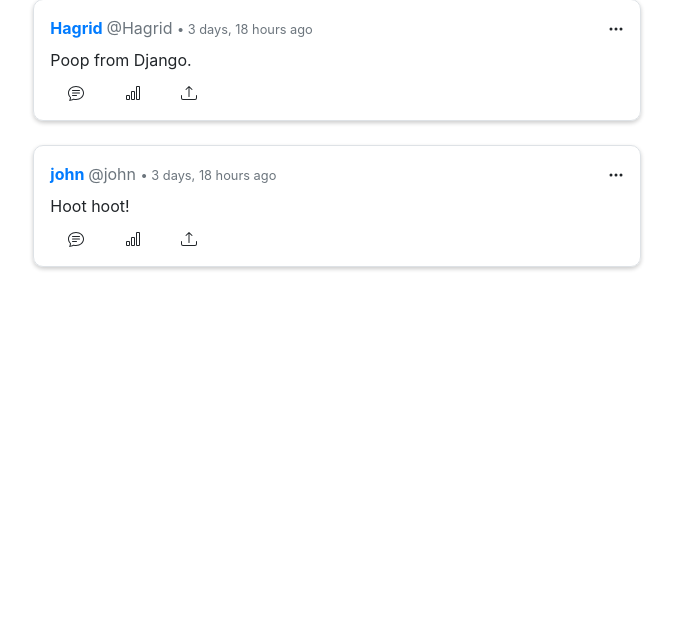
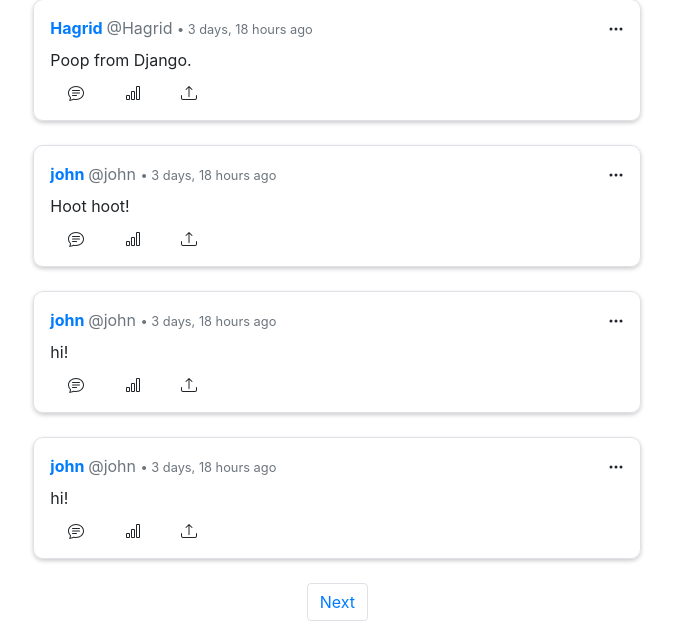
Before and after one commit to the-vegetarian-vampire/Owlz-Network, a Django app: page / in a window 1280 px wide. Shown: the part 1279-1916 px from the top of the page, without its empty margins (196-869 px from the left). Before the commit the page ends 1549 px from the top, so only its background shows below. Run offline with Django 3.2, Linux system fonts and the light colour scheme; data comes from the database, SQL or seed files in the repository; both versions use the stored data as it was after the commit; some libraries are stand-ins or nearby versions.

Commit message:
Working on Pagination

```diff
--- a/project4/network/templates/network/hoot_posts.html
+++ b/project4/network/templates/network/hoot_posts.html
@@ -2,7 +2,7 @@
 {% load static %}
 
 <!--All Hoots-->
-    {% for post in page.object_list %}
+    {% for post in all_posts %}
     <div class="border box-shadow-posts p-3 mb-4 mx-0 mx-md-3" style="border-radius: 10px; box-shadow: 0 2px 4px rgba(0, 0, 0, 0.2);">
     <!-- Single hoot/ Author info-->
         <div class="pb-2" id="">
--- a/project4/network/templates/network/index.html
+++ b/project4/network/templates/network/index.html
@@ -74,7 +74,18 @@
 {% else %}
     <div style="height: 2rem"></div>
 {% endif %}
-{% include "network/hoot_posts.html" %}
+{% include "network/hoot_posts.html" with posts=page_posts %}
 
+<!--Paginator-->
+<nav aria-label="Page Navigation">
+  <ul class="pagination justify-content-center">
+      {% if page_posts.has_previous %}
+      <li class="page-item"><a class="page-link" href="?page{{ page_posts.pevious_page_number }}">Previous</a></li>
+      {% endif %}
+      {% if page_posts.has_next %}
+      <li class="page-item"><a class="page-link" href="?page{{ page_posts.next_page_number }}">Next</a></li>
+  </ul>
+</nav>
+{% endif %}
 <script src="{% static 'network/index.js' %}"></script>
 {% endblock %}
--- a/project4/network/views.py
+++ b/project4/network/views.py
@@ -21,11 +21,12 @@
         return HttpResponseRedirect(reverse("index"))
     else:
         all_posts = Post.objects.all().order_by("-time")
-        paginator = Paginator(all_posts, 10)
+        paginator = Paginator(all_posts, 2)
         page_number = request.GET.get('page', 1)
-        page = paginator.get_page(page_number)
+        page_posts = paginator.get_page(page_number)
         return render(request, "network/index.html", {
-            "page": page
+            "all_posts": all_posts,
+            "page_posts": page_posts
         })
 
 def login_view(request):
```
Also changed, not shown: project4/db.sqlite3.
